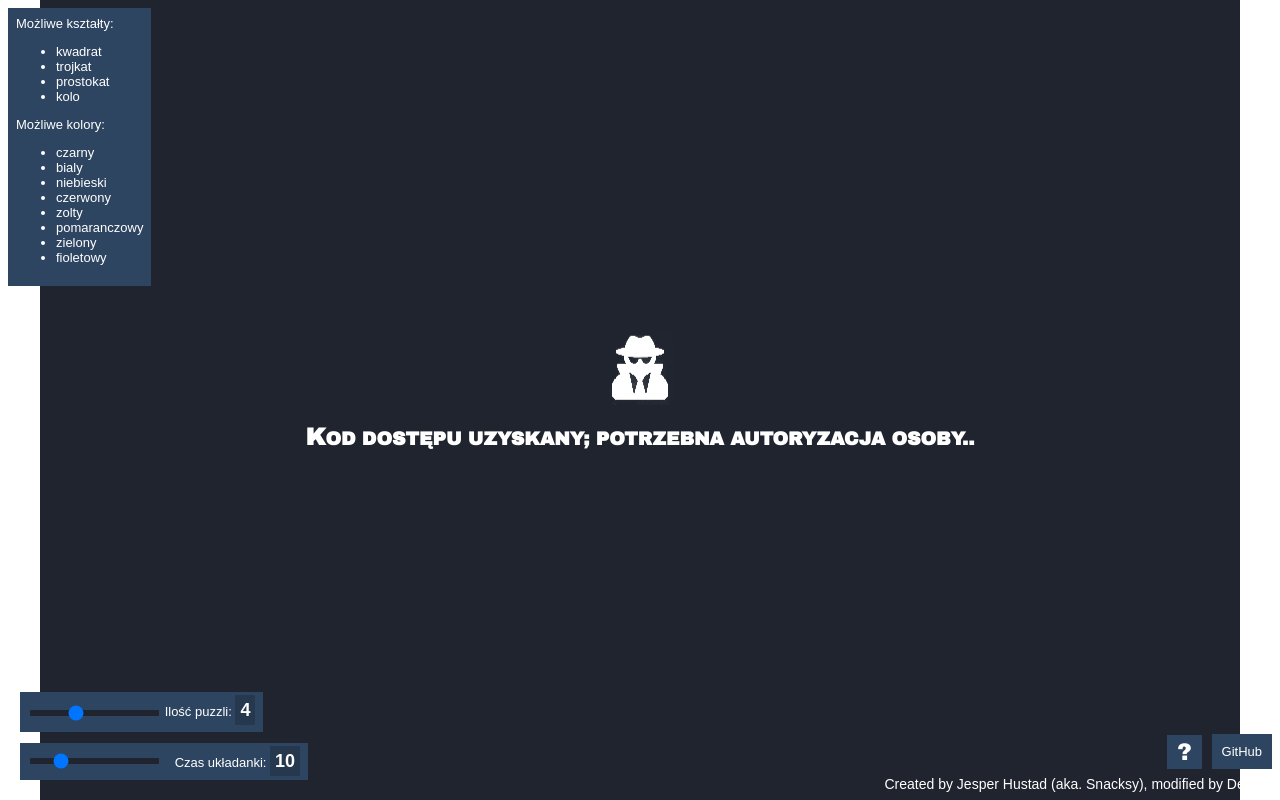
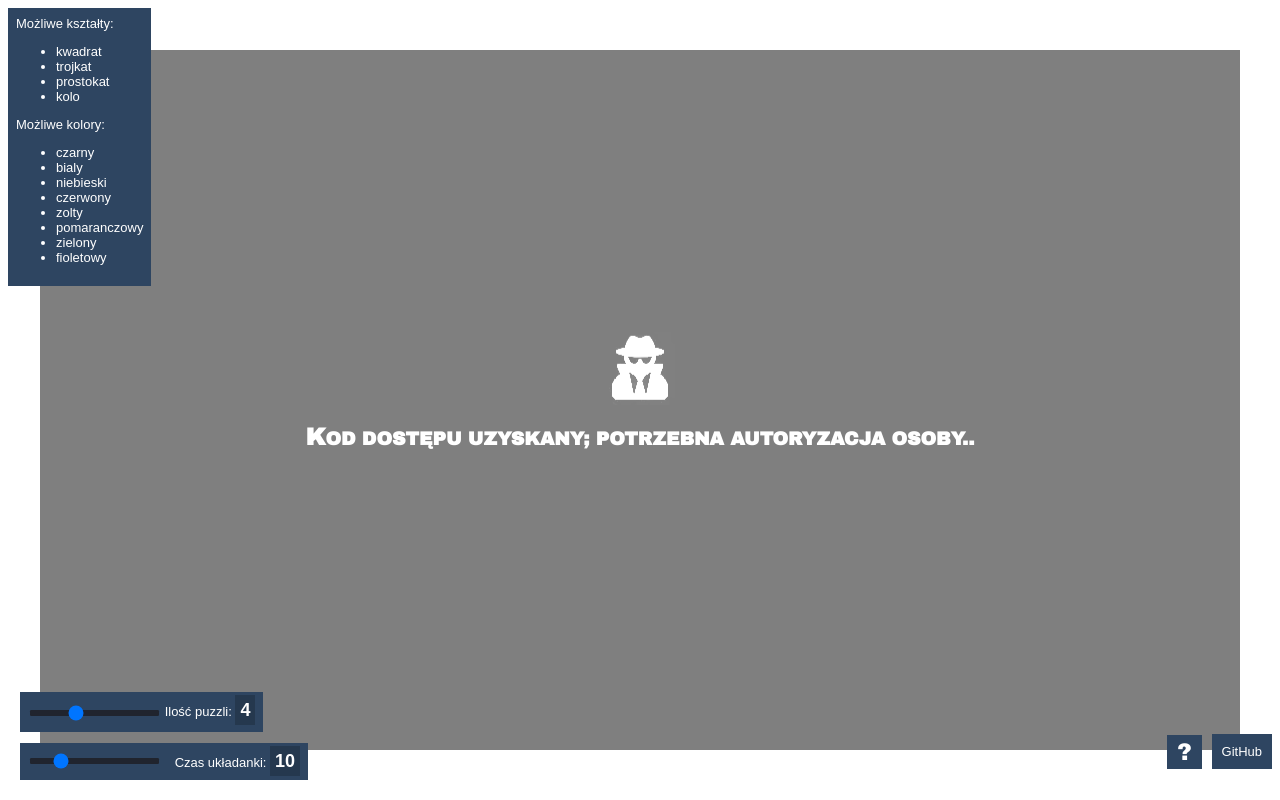
Before and after one commit to Deenzeer/BankHackingv2, a plain HTML site: page index.html in a window 1280 px wide. Drawn offline with Linux system fonts and the light colour scheme.

Commit message:
Update style.css

```diff
--- a/style.css
+++ b/style.css
@@ -319,8 +319,8 @@ textarea:focus, input:focus{
 .screen-square{
   min-width: 1200px;
   width: auto;
-  height: 800px;
-  background-color: var(--primary);
+  height: 700px;
+  background-color: rgba(0,0,0,0.5);
 
 }
 
@@ -356,7 +356,7 @@ padding : 0;
 .bg {
 
 height: 100%;
-
+background-color: rgba(0,0,0,0.0);
 background-position: center;
 background-repeat: no-repeat;
 background-size: cover;
```
